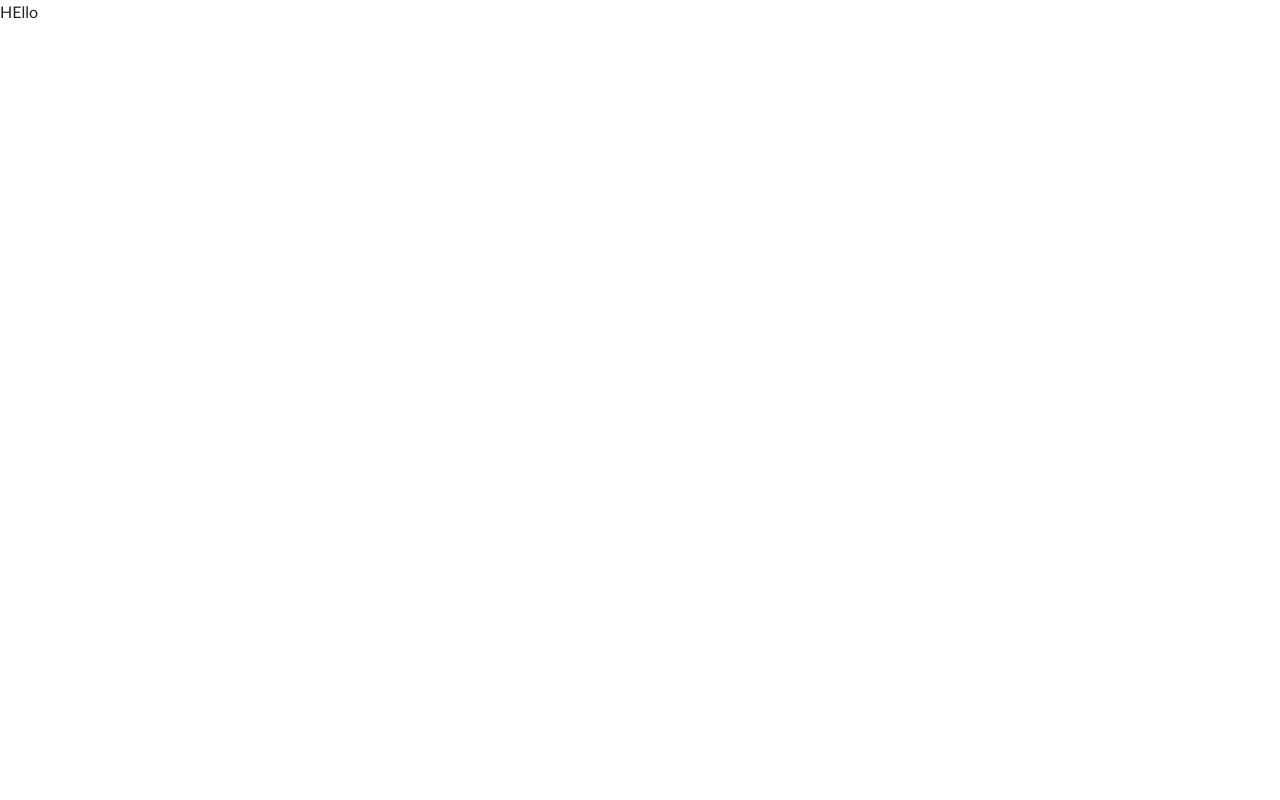
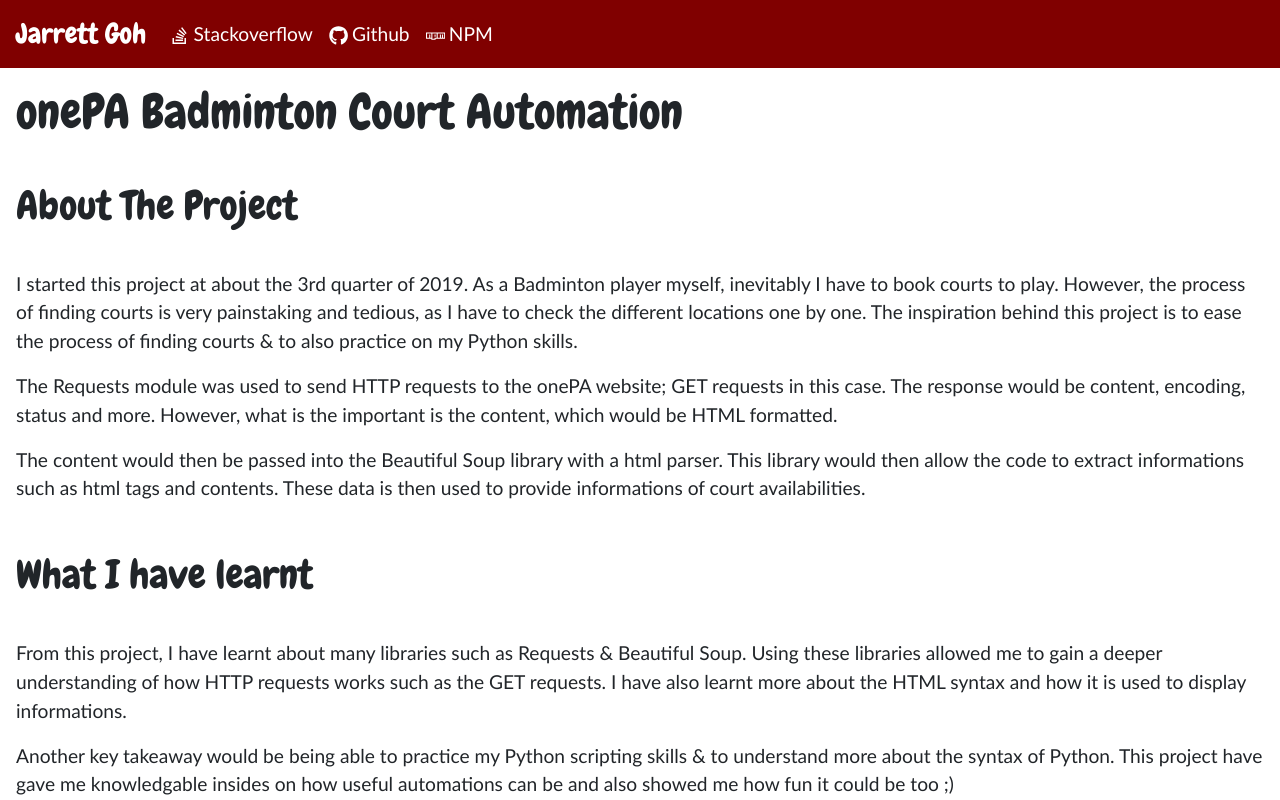
Before and after one commit to Jarrettgohh/Personal-Website, a React (Create React App) app: page /projects/mini-games in a window 1280 px wide. Built offline with nearby package versions, Linux system fonts and the light colour scheme; a web font is replaced by a local one.

Commit message:
#20 Basic layout of projects page

```diff
--- a/src/App.js
+++ b/src/App.js
@@ -1,14 +1,20 @@
 import React from "react";
 import { BrowserRouter, Route, Switch, Redirect } from "react-router-dom";
 
+import NavbarComponent from "./components/navbarComponent";
 import MainPage from "./components/mainPage";
-import OnePAProject from "./components/onePAProject";
+import OnePAProject from "./components/projects/onePAProject";
 
 import "./css/main.css";
 
 function App() {
   return (
     // To be refactored
+
+    <>
+      {/* Navbar Component */}
+      <NavbarComponent />
+
       <BrowserRouter>
         <Switch>
           <Route path="/projects/onepa-badminton-automation">
@@ -36,6 +42,7 @@ function App() {
           <Redirect to="/not-found" />
         </Switch>
       </BrowserRouter>
+    </>
   );
 }
 
--- a/src/components/mainPage.jsx
+++ b/src/components/mainPage.jsx
@@ -1,6 +1,5 @@
 import React from "react";
 
-import NavbarComponent from "./navbarComponent";
 import AboutMyself from "./aboutMyself";
 import ProgrammingProjects from "./programmingProjects";
 import TechStack from "./techStack";
@@ -11,10 +10,7 @@ import Citations from "./citations";
 
 const MainPage = () => {
   return (
-    <React.Fragment>
-      {/* Navbar Component */}
-      <NavbarComponent />
-
+    <>
       {/* ABOUT MYSELF */}
       <AboutMyself />
 
@@ -35,7 +31,7 @@ const MainPage = () => {
 
       {/* Citations */}
       <Citations />
-    </React.Fragment>
+    </>
   );
 };
 
--- a/src/components/navbarComponent.jsx
+++ b/src/components/navbarComponent.jsx
@@ -5,7 +5,7 @@ import { FaGithub, FaNpm, FaStackOverflow } from "react-icons/fa";
 const NavbarComponent = () => {
   return (
     <Navbar expand="lg" sticky="top" variant="dark" className="navbar-style">
-      <Navbar.Brand href="#home" className="navbar-brand">
+      <Navbar.Brand href="/" className="navbar-brand">
         Jarrett Goh
       </Navbar.Brand>
       <Navbar.Toggle aria-controls="basic-navbar-nav" />
--- a/src/components/onePAProject.jsx
+++ /dev/null
@@ -1,7 +0,0 @@
-import React from "react";
-
-const OnePAProject = () => {
-  return <div>HEllo</div>;
-};
-
-export default OnePAProject;
--- /dev/null
+++ b/src/components/projects/onePAProject.jsx
@@ -0,0 +1,58 @@
+import React from "react";
+import { Container, Row } from "react-bootstrap";
+
+const OnePAProject = () => {
+  return (
+    <Container fluid>
+      <Row className="row-padding">
+        <h1 className="header-text-lg">onePA Badminton Court Automation</h1>
+      </Row>
+      <Row className="row-padding">
+        <h1 className="header-text">About The Project</h1>
+      </Row>
+      <Row className="row-padding">
+        <p className="text-style">
+          I started this project at about the 3rd quarter of 2019. As a
+          Badminton player myself, inevitably I have to book courts to play.
+          However, the process of finding courts is very painstaking and
+          tedious, as I have to check the different locations one by one. The
+          inspiration behind this project is to ease the process of finding
+          courts & to also practice on my Python skills.
+        </p>
+        <p className="text-style">
+          The Requests module was used to send HTTP requests to the onePA
+          website; GET requests in this case. The response would be content,
+          encoding, status and more. However, what is the important is the
+          content, which would be HTML formatted.
+        </p>
+        <p className="text-style">
+          The content would then be passed into the Beautiful Soup library with
+          a html parser. This library would then allow the code to extract
+          informations such as html tags and contents. These data is then used
+          to provide informations of court availabilities.
+        </p>
+      </Row>
+
+      <Row className="row-padding">
+        <h1 className="header-text">What I have learnt</h1>
+      </Row>
+      <Row className="row-padding">
+        <p className="text-style">
+          From this project, I have learnt about many libraries such as Requests
+          & Beautiful Soup. Using these libraries allowed me to gain a deeper
+          understanding of how HTTP requests works such as the GET requests. I
+          have also learnt more about the HTML syntax and how it is used to
+          display informations.
+        </p>
+        <p className="text-style">
+          Another key takeaway would be being able to practice my Python
+          scripting skills & to understand more about the syntax of Python. This
+          project have gave me knowledgable insides on how useful automations
+          can be and also showed me how fun it could be too ;)
+        </p>
+      </Row>
+    </Container>
+  );
+};
+
+export default OnePAProject;
--- a/src/css/main.css
+++ b/src/css/main.css
@@ -15,6 +15,11 @@
 
 .header-text {
   font-family: Chewy;
+}
+
+.header-text-lg {
+  font-family: Chewy;
+  font-size: 3rem;
 }
 
 .row-padding {
```
Lines whose indentation alone changed are shown as unchanged.
